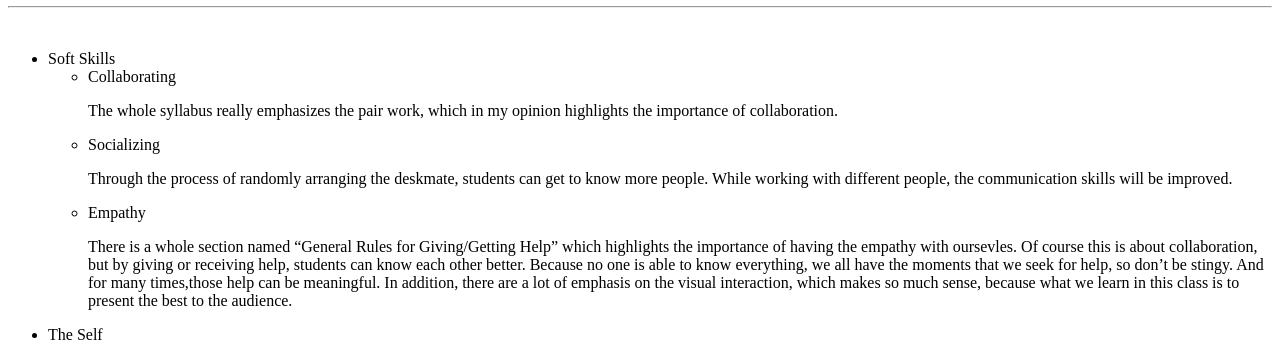
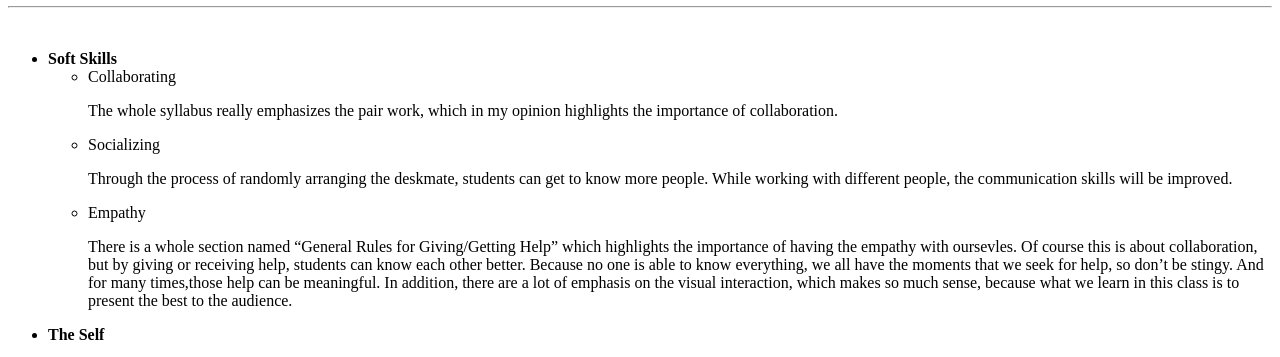
Before and after one commit to alfreeed7/Prep-9.5, a plain HTML site: page index.html in a window 1280 px wide. Shown: the part 167-524 px from the top of the page. Drawn offline with Linux system fonts and the light colour scheme.

Commit message:
Update index.html

```diff
--- a/index.html
+++ b/index.html
@@ -10,9 +10,9 @@
    <a href="https://www.youtube.com/watch?v=JVWHObstw0w">
      Watch the video</a>
    <hr />
-   <br />
+   <br>
    <ul>
-    <li>Soft Skills</li>
+    <b><li>Soft Skills</li></b>
      <ul>
       <li>Collaborating
       <p>The whole syllabus really emphasizes the pair work, which in my opinion highlights the importance of collaboration.</p>
@@ -27,7 +27,7 @@
       this class is to present the best to the audience.</p>
       </li>
       </ul>
-     <li>The Self</li>
+    <b><li>The Self</li></b>
      <p>What I mean the self here means developing oneself and pushing oneself, just like what Mayuko says in the video that there is no
      ending. One should keep improving as there are more in the world waiting for us the discover. And I think that is the reason why
      students need to do more than what they are told to get a higher score.</p>
```
